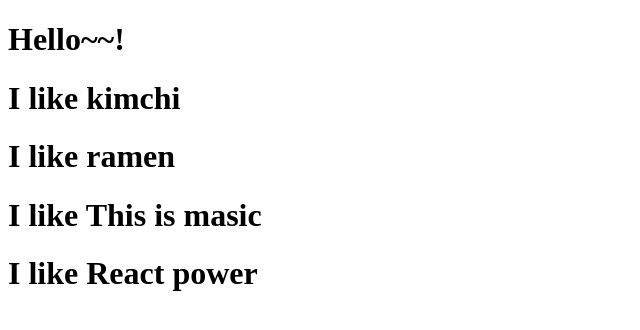
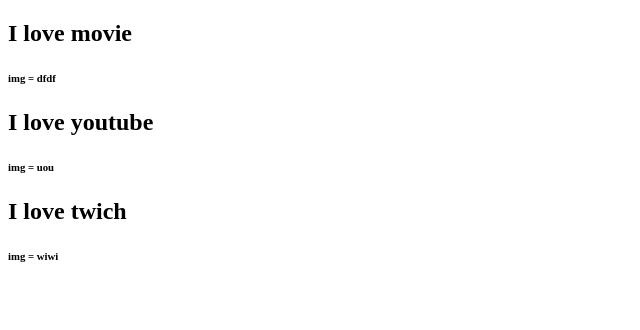
Before and after one commit to 313yang/movie_app, a React (Create React App) app: page / in a window 1280 px wide. Shown: the top 330 px of the page, without its empty margins (0-640 px from the left). Built offline with nearby package versions, Linux system fonts and the light colour scheme.

Commit message:
use map, key prop

```diff
--- a/src/App.js
+++ b/src/App.js
@@ -1,15 +1,34 @@
-function Food({ fav }) {
-  return <h1>I like {fav}</h1>;
+function Hobby({ fav, img }) {
+  return (
+    <div>
+      <h2>I love {fav}</h2>
+      <h6>img = {img}</h6>
+    </div>
+  );
 }
-
+const favList = [
+  {
+    id: 1,
+    name: "movie",
+    img: "dfdf",
+  },
+  {
+    id: 2,
+    name: "youtube",
+    img: "uou",
+  },
+  {
+    id: 3,
+    name: "twich",
+    img: "wiwi",
+  },
+];
 function App() {
   return (
     <div>
-      <h1>Hello~~!</h1>
-      <Food fav="kimchi" />
-      <Food fav="ramen" />
-      <Food fav="This is masic" />
-      <Food fav="React power" />
+      {favList.map((fav) => (
+        <Hobby key={fav.id} fav={fav.name} img={fav.img} />
+      ))}
     </div>
   );
 }
```
